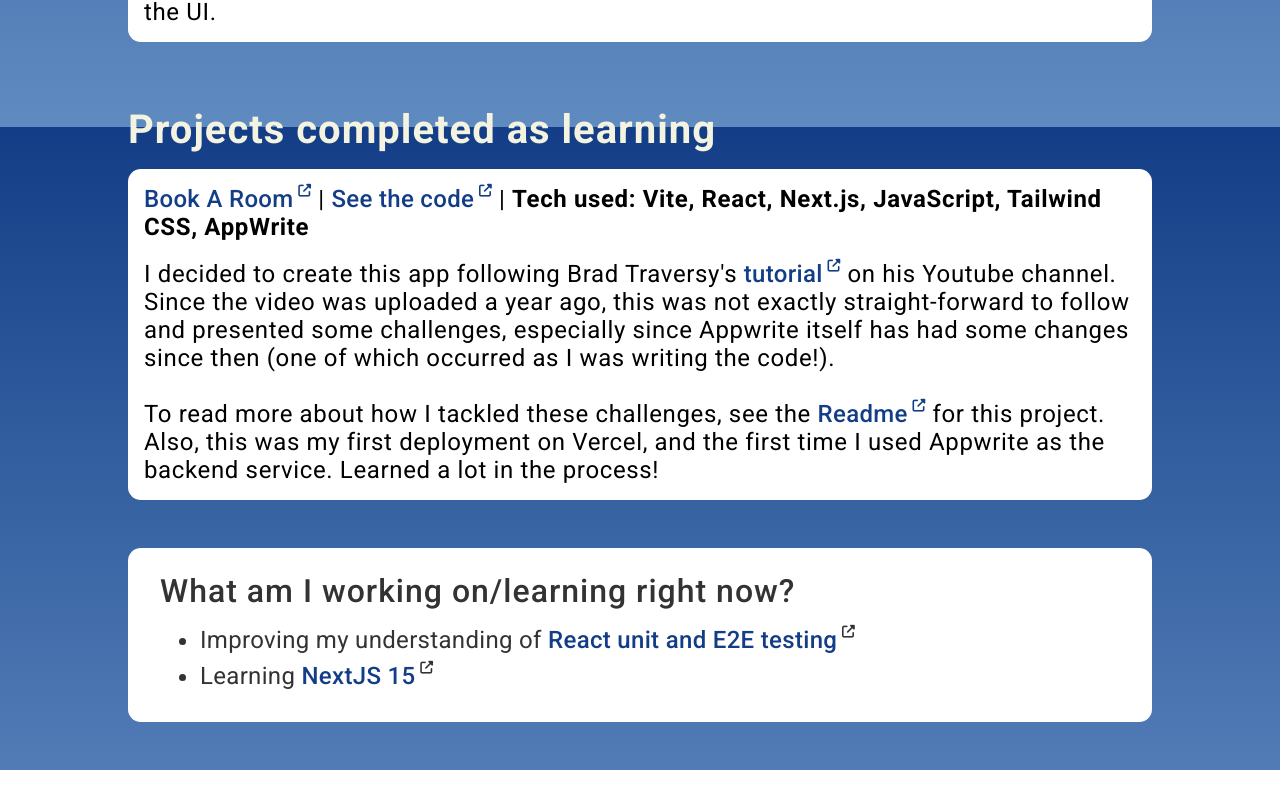
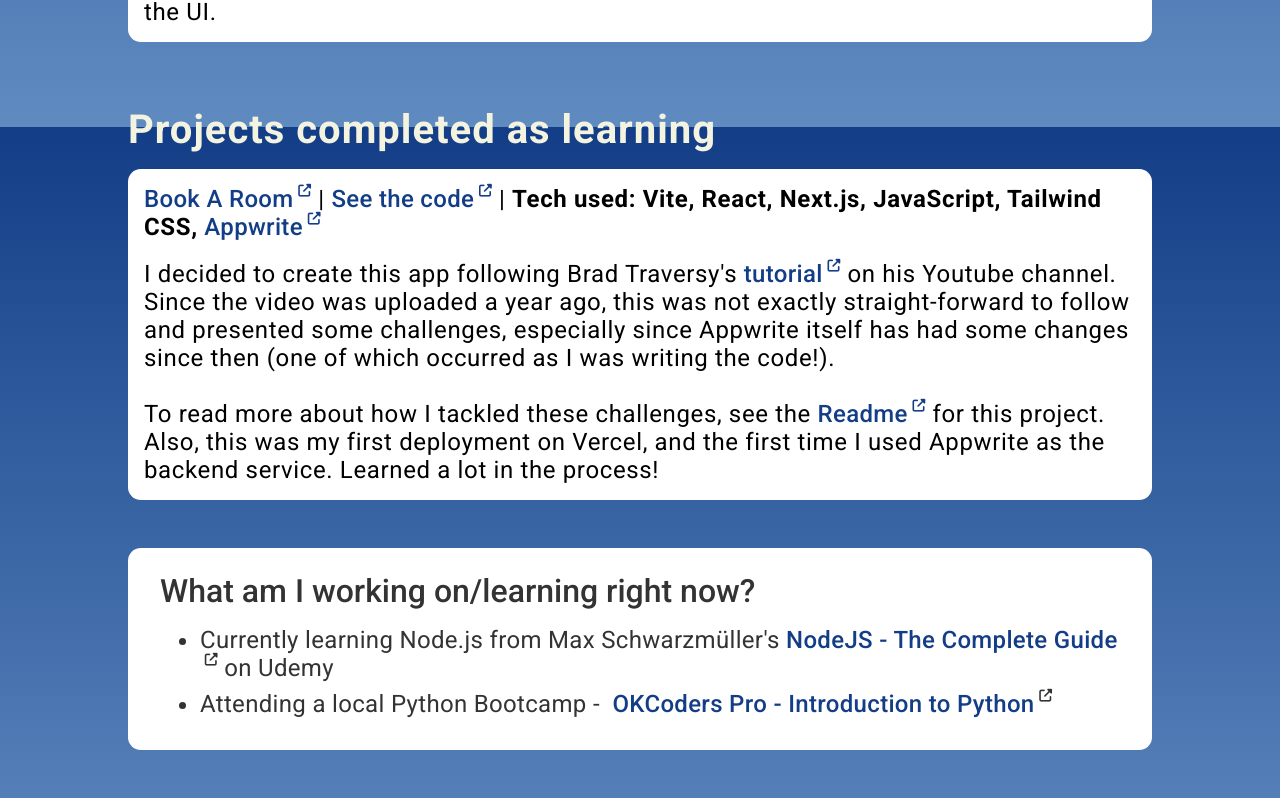
Before and after one commit to CoderAJ7470/portfolio, a React (Vite) app: page /portfolio/projects in a window 1280 px wide. Shown: the part 673-1471 px from the top of the page. Before the commit the page ends 1443 px from the top, so only its background shows below. Built offline with nearby package versions, Linux system fonts and the light colour scheme.

Commit message:
Updated current learning section on Projects page
Removed letter spacing in h3 of current learning

```diff
--- a/src/pages/Projects.jsx
+++ b/src/pages/Projects.jsx
@@ -109,8 +109,16 @@
                 </a>
                 <i className='fa-solid fa-up-right-from-square'></i> |{' '}
                 <span className='projects-tech-used'>
-                  Tech used: Vite, React, Next.js, JavaScript, Tailwind CSS,
-                  AppWrite
+                  Tech used: Vite, React, Next.js, JavaScript, Tailwind
+                  CSS,&nbsp;
+                  <a
+                    href='https://appwrite.io/'
+                    className='list-links'
+                    target='_blank'
+                  >
+                    Appwrite
+                  </a>
+                  <i className='fa-solid fa-up-right-from-square'></i>
                 </span>
               </p>
               <p className='descriptions'>
@@ -151,24 +159,24 @@
 
             <ul>
               <li>
-                Improving my understanding of&nbsp;
+                Currently learning Node.js from Max Schwarzmüller's&nbsp;
                 <a
-                  href='https://www.udemy.com/share/10aMwc/'
+                  href='https://www.udemy.com/course/nodejs-the-complete-guide/'
                   target='_blank'
                   className='list-links'
                 >
-                  React unit and E2E testing
+                  NodeJS - The Complete Guide
                 </a>
-                <i className='fa-solid fa-up-right-from-square'></i>
+                <i className='fa-solid fa-up-right-from-square'></i> on Udemy
               </li>
               <li>
-                Learning&nbsp;
+                Attending a local Python Bootcamp - &nbsp;
                 <a
-                  href='https://www.youtube.com/playlist?list=PLC3y8-rFHvwhIEc4I4YsRz5C7GOBnxSJY'
+                  href='https://www.techlahoma.org/ok-coders/'
                   target='_blank'
                   className='list-links'
                 >
-                  NextJS 15
+                  OKCoders Pro - Introduction to Python
                 </a>
                 <i className='fa-solid fa-up-right-from-square'></i>
               </li>
--- a/src/styles/portfolio.css
+++ b/src/styles/portfolio.css
@@ -314,6 +314,7 @@
   .current-learning h3 {
     margin-top: 0.5rem;
     font-weight: 500;
+    letter-spacing: 0;
   }
 
   .section-buttons::after {
```
